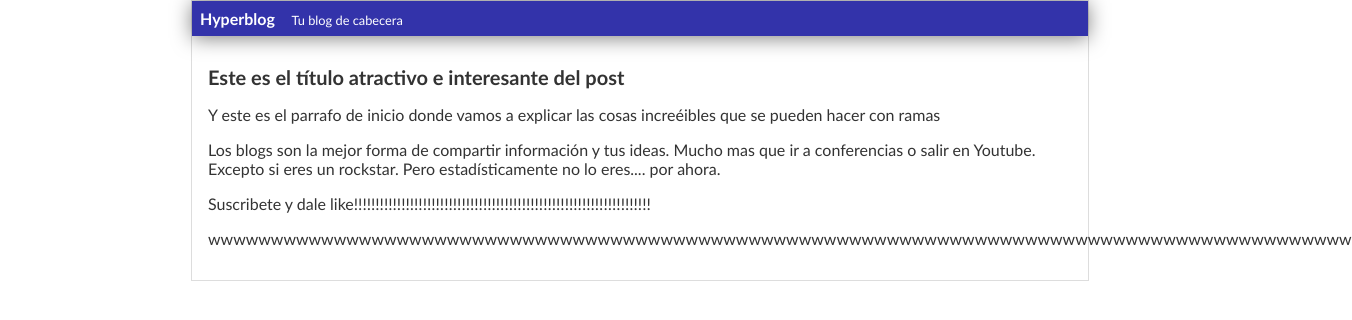
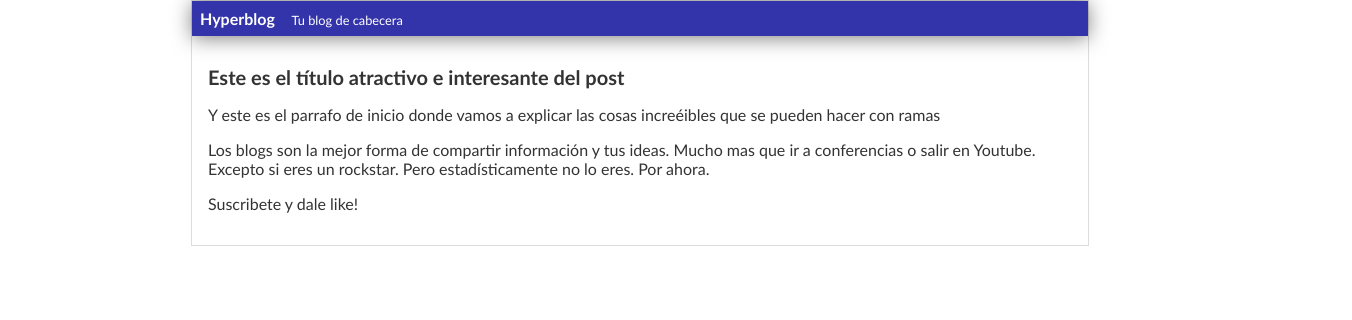
Before and after one commit to juanestebangonzalez/juanestebangonzalez, a plain HTML site: page blogpost.html in a window 1280 px wide. Shown: the whole page, 1352 px wide, since content can reach past the window. Drawn offline with Linux system fonts and the light colour scheme.

Commit message:
modificaciones

```diff
--- a/blogpost.html
+++ b/blogpost.html
@@ -16,9 +16,9 @@
             <p>Y este es el parrafo de inicio donde vamos a explicar las cosas increéibles que se pueden hacer con ramas
             </p>
             <p>Los blogs son la mejor forma de compartir información y tus ideas. Mucho mas que ir a conferencias o
-                salir en Youtube. Excepto si eres un rockstar. Pero estadísticamente no lo eres.... por ahora.</p>
-            <p>Suscribete y dale like!!!!!!!!!!!!!!!!!!!!!!!!!!!!!!!!!!!!!!!!!!!!!!!!!!!!!!!!!!!!!!!!!!!!!</p>
-            <p>wwwwwwwwwwwwwwwwwwwwwwwwwwwwwwwwwwwwwwwwwwwwwwwwwwwwwwwwwwwwwwwwwwwwwwwwwwwwwwwwwwwwwwwwwww</p>
+                salir en Youtube. Excepto si eres un rockstar. Pero estadísticamente no lo eres. Por ahora.</p>
+            <p>Suscribete y dale like!</p>
+
         </div>
     </div>
 </body>
```
